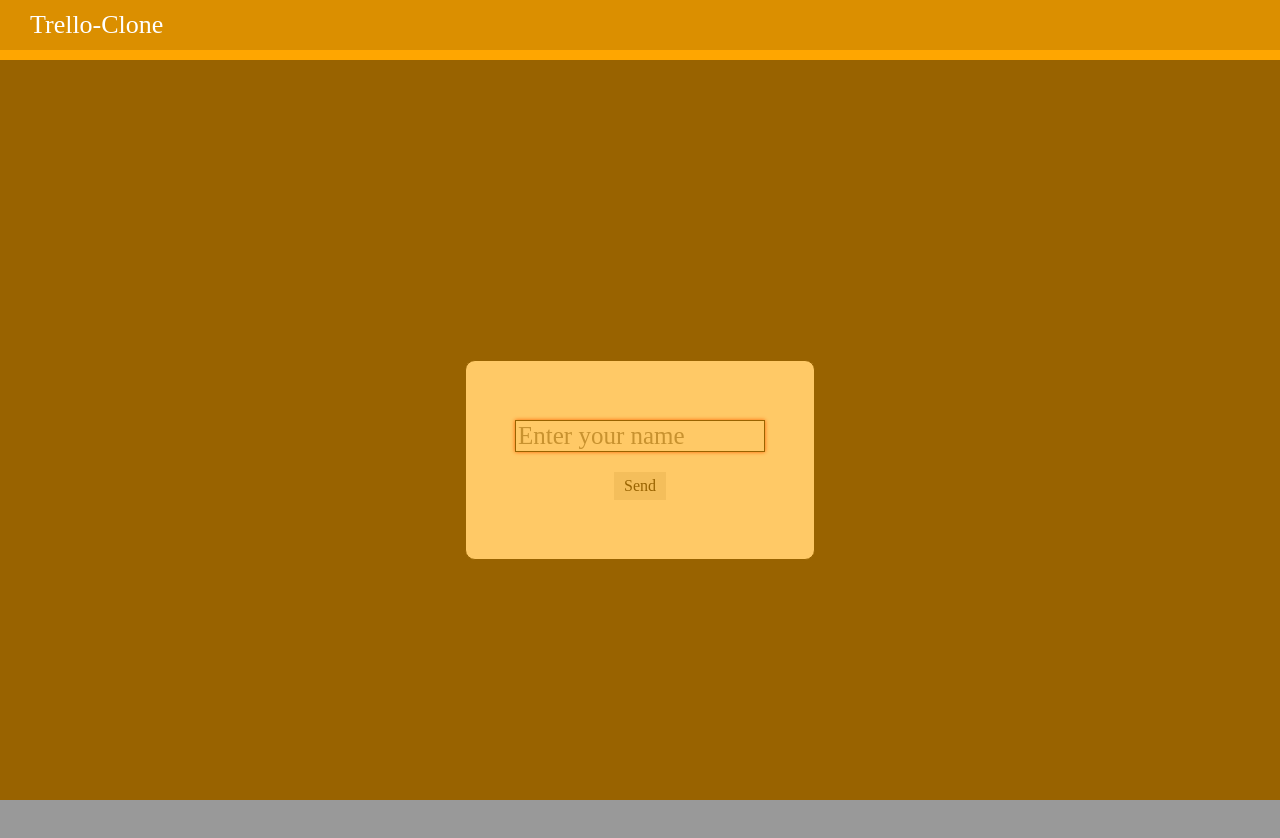
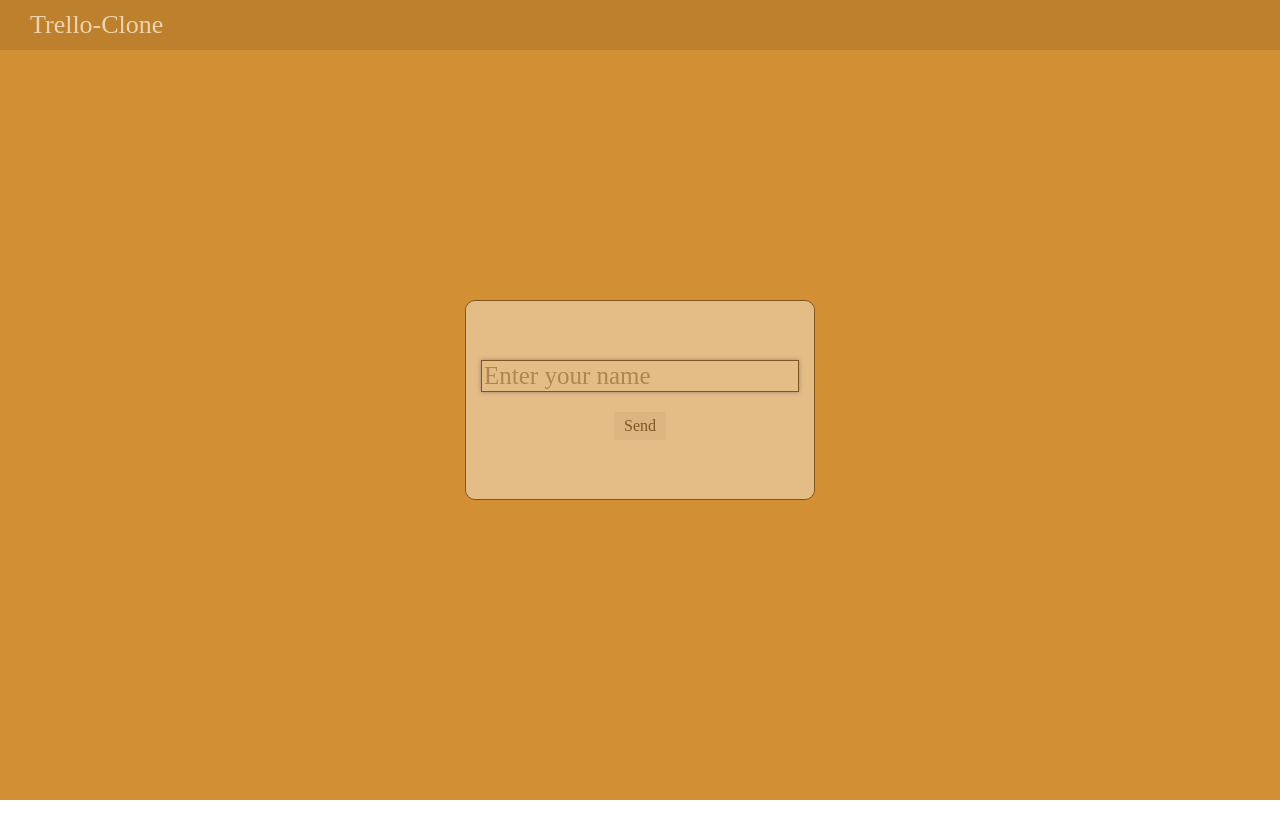
Before and after one commit to GlebSharipov/trello-clone, a React (Create React App) app: page / in a window 1280 px wide. Shown: the top 838 px of the page. After the commit the page ends 800 px from the top, so only its background shows below. Built offline with nearby package versions, Linux system fonts and the light colour scheme.

Commit message:
fix: change design

```diff
--- a/package.json
+++ b/package.json
@@ -24,8 +24,8 @@
     "build": "react-scripts build",
     "test": "react-scripts test",
     "eject": "react-scripts eject",
-    "lint": "eslint './src//*.{ts,tsx}'",
-    "lint:fix": "eslint './src//*.{ts,tsx}' --fix"
+    "lint": "eslint \"./src//*.{ts,tsx}\"",
+    "lint:fix": "eslint \"./src//*.{ts,tsx}\" --fix"
   },
   "eslintConfig": {
     "extends": [
@@ -48,6 +48,7 @@
   "devDependencies": {
     "@types/styled-components": "^5.1.24",
     "@types/uuid": "^8.3.4",
+    "eslint": "^8.12.0",
     "eslint-config-prettier": "^8.5.0",
     "eslint-plugin-prettier": "^4.0.0",
     "prettier": "^2.6.0"
--- a/src/App.tsx
+++ b/src/App.tsx
@@ -27,5 +27,6 @@ const Root = styled.div`
   width: 100%;
   height: 100vh;
   background-color: ${COLORS.orange};
+  overflow: auto;
 `;
 export default App;
--- a/src/components/Board/Board.tsx
+++ b/src/components/Board/Board.tsx
@@ -14,8 +14,9 @@ export const Board: FC = () => {
   );
 };
 
-const Root = styled.div`
+const Root = styled.ul`
   display: flex;
-  width: 100%;
+  margin-top: 80px;
+  align-items: flex-start;
   padding: 0 30px;
 `;
--- a/src/components/Card/Card.tsx
+++ b/src/components/Card/Card.tsx
@@ -14,24 +14,41 @@ export const Card: FC<CardProps> = ({ text }) => {
   return (
     <Root>
       {text}
-      <StyledCrossIcon />
+      <CrossButton>
+        <StyledCrossIcon />
+      </CrossButton>
     </Root>
   );
 };
 
-const Root = styled.div`
+const Root = styled.li`
   display: flex;
   align-items: center;
   justify-content: space-between;
   max-width: 335px;
   background-color: ${COLORS.white};
+  box-shadow: 0 1px 0 ${COLORS.dark_gray};
   padding: 8px 8px;
   border-radius: 4px;
   margin-bottom: 8px;
   word-break: break-all;
+  cursor: pointer;
   color: ${COLORS.black};
+  &:hover {
+    background-color: ${COLORS.gray};
+  }
+`;
+
+const CrossButton = styled.button`
+  margin-left: 5px;
+  &:focus {
+    transform: translateY(-1px);
+  }
 `;
 
 const StyledCrossIcon = styled(CrossIcon)`
-  cursor: pointer;
+  fill: ${COLORS.dark_gray};
+  &:hover {
+    fill: ${COLORS.black};
+  }
 `;
--- a/src/components/Column/Column.tsx
+++ b/src/components/Column/Column.tsx
@@ -1,7 +1,7 @@
 import React, { FC, useState } from "react";
 
 import { Card } from "components";
-import { Input, Button } from "components/UI";
+import { Button } from "components/UI";
 import { COLORS } from "constant/colors";
 import styled from "styled-components";
 import { cardsDefaultData } from "utils/mock";
@@ -21,9 +21,11 @@ export const Column: FC<ColumnProps> = ({ textTitle, id }) => {
   const [cards, setCards] = useState(cardsDefaultData);
   const trimmedText = cardText.trim();
 
-  const handleChangeText: React.ChangeEventHandler<HTMLInputElement> = (e) =>
+  const handleChangeText: React.ChangeEventHandler<HTMLTextAreaElement> = (
+    e
+  ) => {
     setCardText(e.target.value);
-
+  };
   const toggleIsInputVisible = () => {
     if (!isCardTitleEditable) {
       setIsCardTitleEditable(true);
@@ -39,6 +41,13 @@ export const Column: FC<ColumnProps> = ({ textTitle, id }) => {
       setCardText("");
       setIsCardTitleEditable(false);
     }
+  };
+
+  const handleBlur: React.ChangeEventHandler<HTMLTextAreaElement> = () => {
+    if (trimmedText) {
+      handleAddCard();
+    }
+    setIsCardTitleEditable(false);
   };
 
   return (
@@ -57,8 +66,9 @@ export const Column: FC<ColumnProps> = ({ textTitle, id }) => {
       ) : (
         <Container>
           <InputAddCard
+            autoFocus
+            onBlur={handleBlur}
             value={cardText}
-            type="text"
             onChange={handleChangeText}
           />
           <ButtonContainer>
@@ -67,7 +77,9 @@ export const Column: FC<ColumnProps> = ({ textTitle, id }) => {
               text="Add card"
               onClick={handleAddCard}
             />
-            <StyledCrossIcon onClick={toggleIsInputVisible} />
+            <ButtonCross onClick={toggleIsInputVisible}>
+              <StyledCrossIcon />
+            </ButtonCross>
           </ButtonContainer>
         </Container>
       )}
@@ -75,20 +87,18 @@ export const Column: FC<ColumnProps> = ({ textTitle, id }) => {
   );
 };
 
-const Root = styled.div`
+const Root = styled.li`
   display: flex;
   flex-direction: column;
-  justify-content: space-between;
   background-color: ${COLORS.gray};
   max-width: 350px;
   border-radius: 5px;
-  margin-right: 5px;
+  margin-right: 10px;
   padding: 2px 5px;
 `;
 
-const CardContainer = styled.div`
+const CardContainer = styled.ul`
   width: 300px;
-  flex: 1;
 `;
 
 const Container = styled.div`
@@ -103,21 +113,29 @@ const AddCardButton = styled.button`
   text-align: start;
   font-size: 18px;
   margin-top: 10px;
+  border-radius: 4px;
   padding: 5px;
+  &:hover {
+    background-color: ${COLORS.lighte_gray};
+    color: ${COLORS.black};
+  }
 `;
 
 const ButtonContainer = styled.div`
   display: flex;
-
   align-items: center;
-  margin-top: 10px;
+  margin: 10px 0;
 `;
 
-const InputAddCard = styled(Input)`
+const InputAddCard = styled.textarea`
   font-size: 16px;
   width: 100%;
+  background-color: ${COLORS.white};
   padding-bottom: 50px;
-  word-break: break-all;
+  overflow: hidden;
+  overflow-wrap: break-word;
+  resize: none;
+  box-shadow: 0 1px 0 ${COLORS.dark_gray};
 `;
 
 const StyledButton = styled(Button)`
@@ -129,7 +147,18 @@ const StyledButton = styled(Button)`
   }
 `;
 
+const ButtonCross = styled.button`
+  width: 30px;
+  margin-left: 10px;
+  &:focus {
+    transform: translateY(-1px);
+  }
+`;
 const StyledCrossIcon = styled(CrossIcon)`
   cursor: pointer;
   width: 30px;
+  fill: ${COLORS.dark_gray};
+  &:hover {
+    fill: ${COLORS.black};
+  }
 `;
--- a/src/components/Column/components/InputTitle/InputTitle.tsx
+++ b/src/components/Column/components/InputTitle/InputTitle.tsx
@@ -1,6 +1,7 @@
 import React, { FC, useState } from "react";
 
 import { Input } from "components/UI";
+import { COLORS } from "constant/colors";
 import styled from "styled-components";
 
 interface InputTitleProps {
@@ -29,7 +30,7 @@ export const InputTitle: FC<InputTitleProps> = ({ textTitle }) => {
   return (
     <Root>
       {isColumnTitleEditable ? (
-        <Input
+        <StyledInput
           onBlur={handleBlur}
           onChange={handleChangeColumn}
           value={nameColumn}
@@ -43,11 +44,19 @@ export const InputTitle: FC<InputTitleProps> = ({ textTitle }) => {
 };
 
 const Root = styled.div`
-  width: 50%;
+  display: flex;
+  width: 100%;
+  padding: 8px;
 `;
 
 const Title = styled.h2`
   cursor: pointer;
-  font-size: 20px;
-  margin-bottom: 10px;
+  font-size: 18px;
+  margin-bottom: 12px;
 `;
+
+const StyledInput = styled(Input)`
+  border: 2px solid ${COLORS.dark_blue};
+  border-radius: 3px;
+  margin-bottom: 6px;
+`;
--- a/src/components/Header/Header.tsx
+++ b/src/components/Header/Header.tsx
@@ -17,13 +17,13 @@ export const Header: FC<HeaderProps> = ({ authorName }) => {
 };
 
 const Root = styled.header`
+  position: fixed;
   display: flex;
   justify-content: space-between;
   width: 100%;
   background-color: ${COLORS.dark_orange};
   padding: 10px 30px;
   font-size: 25px;
-  margin-bottom: 10px;
   color: ${COLORS.white};
 `;
 
--- a/src/components/UI/Button/Button.tsx
+++ b/src/components/UI/Button/Button.tsx
@@ -28,11 +28,12 @@ const Root = styled.button`
   cursor: pointer;
   margin-top: 20px;
   padding: 5px 10px;
+  background-color: ${COLORS.blue};
   &:hover {
-    background-color: ${COLORS.green};
+    background-color: ${COLORS.blue};
   }
   &:focus {
     outline: none;
-    box-shadow: 0px 0px 4px ${COLORS.red};
+    box-shadow: 0px 0px 4px ${COLORS.dark_blue};
   }
 `;
--- a/src/components/UI/Input/Input.tsx
+++ b/src/components/UI/Input/Input.tsx
@@ -37,12 +37,11 @@ export const Input: FC<InputProps> = ({
 };
 
 const StyledInput = styled.input`
-  max-width: 250px;
-  font-size: 25px;
+  font-size: 18px;
   border: 1px solid ${COLORS.black};
   background-color: ${COLORS.white};
   &:focus {
     outline: none;
-    box-shadow: 0px 0px 4px ${COLORS.red};
+    box-shadow: 0px 0px 4px ${COLORS.blue};
   }
 `;
--- a/src/components/UI/Modal/Modal.tsx
+++ b/src/components/UI/Modal/Modal.tsx
@@ -35,7 +35,7 @@ const Root = styled.div`
   position: absolute;
   width: 100vw;
   height: 100vh;
-  background-color: ${COLORS.black};
+  background-color: ${COLORS.orange};
   opacity: 0.4;
 `;
 
--- a/src/components/UserNamePopup/UserNamePopup.tsx
+++ b/src/components/UserNamePopup/UserNamePopup.tsx
@@ -19,7 +19,7 @@ export const UserNamePopup: FC<UserNamePopupProps> = ({ onUserNameChange }) => {
 
   return (
     <Modal>
-      <Input
+      <StyledInput
         required
         value={name}
         onChange={handleChange}
@@ -37,4 +37,15 @@ export const UserNamePopup: FC<UserNamePopupProps> = ({ onUserNameChange }) => {
 
 const StyledButton = styled(Button)`
   background-color: ${COLORS.gray};
+  &:hover {
+    background-color: ${COLORS.dark_orange};
+  }
+  &:focus {
+    outline: none;
+    box-shadow: 0px 0px 4px ${COLORS.orange};
+  }
 `;
+
+const StyledInput = styled(Input)`
+  font-size: 25px;
+`;
--- a/src/constant/colors.ts
+++ b/src/constant/colors.ts
@@ -1,12 +1,13 @@
 export const COLORS = {
   black: "#000000",
   white: "#ffffff",
-  gray: "#e3e3e3",
-  dark_gray: "#88898a",
+  gray: "#ebecf0",
+  lighte_gray: "#d9d9d9",
+  dark_gray: "#788398",
   red: "#ff0000",
   green: "#20a602",
-  orange: "#ffa600",
-  dark_orange: "#db8f00",
+  orange: "#d29034",
+  dark_orange: "#b0792c",
   blue: "#306ae6",
   dark_blue: "#003dbf",
 };
```
Also changed, not shown: 1 other file (tests, documents, lock files or other folders).
